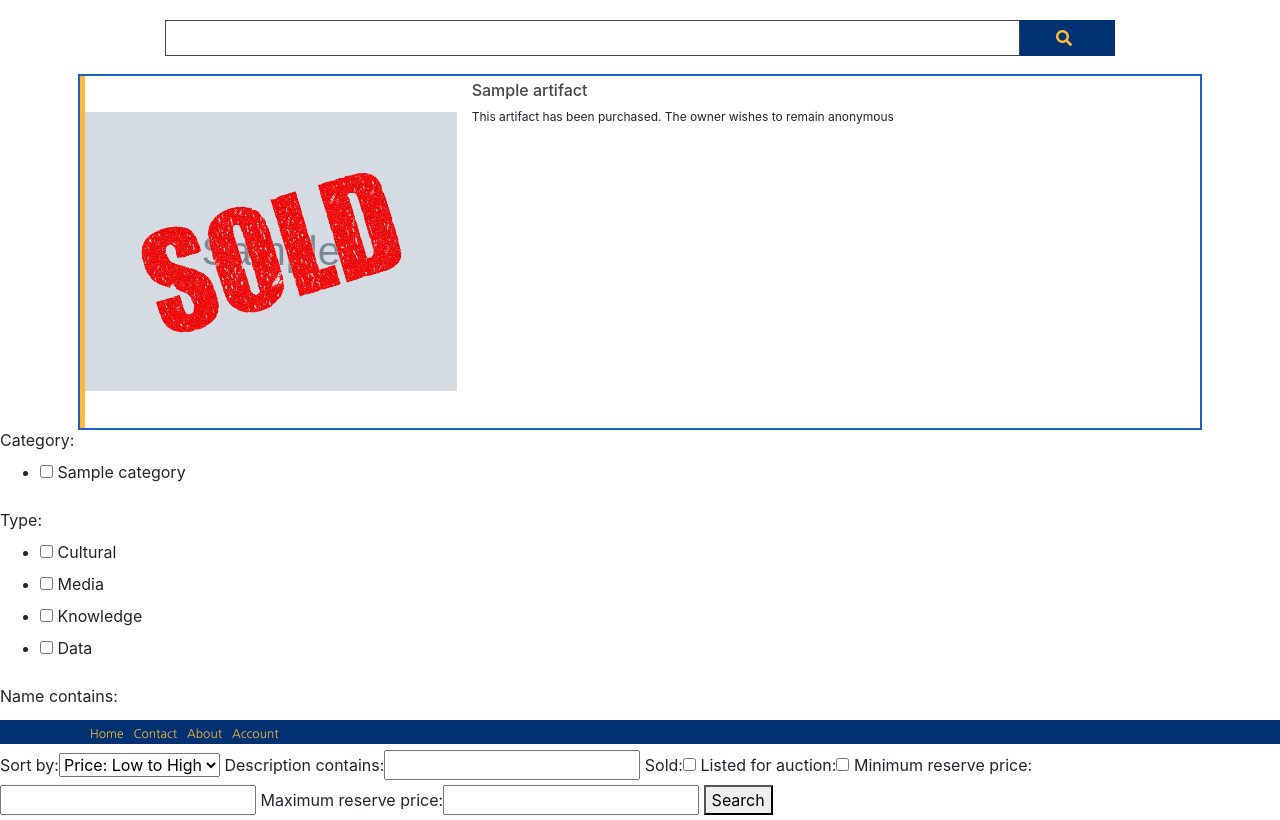
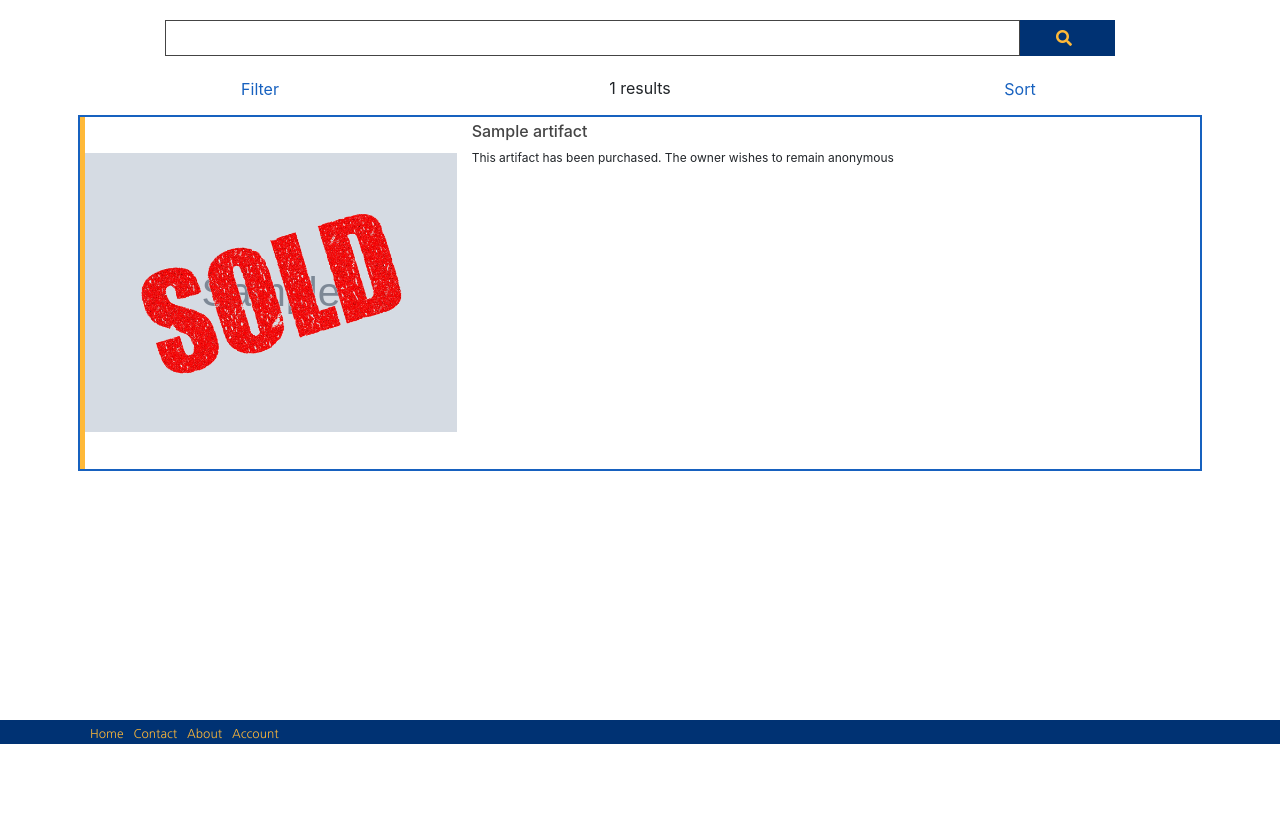
Before and after one commit to Shilldon/artifact-auction, a Django app: page /artifacts/list/ in a window 1280 px wide. Shown: the part 56-876 px from the top of the page. After the commit the page ends 800 px from the top, so only its background shows below. Run offline with Django 3.2, Linux system fonts and the light colour scheme; tables that the repository leaves empty hold one stand-in row (values such as "Sample post"); grey boxes marked "Sample" are stand-in pictures; some libraries are stand-ins or nearby versions.

Commit message:
styled search form as modal in artifacts.html

```diff
--- a/artifacts/templates/artifacts.html
+++ b/artifacts/templates/artifacts.html
@@ -10,31 +10,47 @@
 {% block content %}
 <section class="container">
 <form method="POST">
-    {% csrf_token %}
     <div class="row search-bar-container">
         <div class="col-9 offset-1 search-bar">
-            {% render_field search_form.name%}
-
+            {% csrf_token %}
+            {% render_field search_form.name %}
+            {{ search_form.sort_by.as_hidden }}
+            {{ search_form.sold.as_hidden }}
+            {{ search_form.in_auction.as_hidden }}
+            {{ search_form.category.as_hidden }}
+            {{ search_form.type.as_hidden }}
+            {{ search_form.min_buy_now_price.as_hidden }}
+            {{ search_form.max_buy_now_price.as_hidden }}
         </div>
         <div class="col-1 search-icon text-center align-middle" >
             <button type="submit"><span class=" "><i class="fas fa-search"></i></span></button>
         </div>
     </div>
 </form>
+<div class="row search-options">
+        <div class="col-4 text-center">
+            <button data-toggle="modal" data-target="#filterModal">Filter
+        </div>
+        <div class="col-4 text-center">
+            {{ artifacts_list|length }} results
+        </div>
+        <div class="col-4 text-center">
+             <button data-toggle="modal" data-target="#sortModal">Sort</button>
+        </div>
+    </div>
+
 </section>
 <div class="container" >
 {% for artifact in artifacts_list %}
     <div class="row h-100 styled-box artifact-information" style="margin: 15px -5px 0 -5px; padding:5px 0 5px 0">
-
         <div class="auction-artifactid" data-artifactid="{{ artifact.id }}"></div>
         <div class="col-4 artifact-image text-center my-auto img-fluid" style="background-image: url('{{ MEDIA_URL }}{{ artifact.image }}');">
-        {% if artifact.sold is True %}
+            {% if artifact.sold is True %}
             <a href="{% url 'display_artifact' id=artifact.id %}"><img class="img-fluid my-auto" src="/media/images/sold.png"></img></a>
-        {%else %}
+            {%else %}
             <a style="display:block; height:100px; width:100px;" href="{% url 'display_artifact' id=artifact.id %}"></a>
-        {% endif %}
+            {% endif %}
         </div>
-
         <div class="col-8">
             <h4><a href="{% url 'display_artifact' id=artifact.id %}"><span>{{ artifact.name }}</span></a></h4>
             {% if artifact.sold is True %}
@@ -69,12 +85,110 @@
 </a>
 {% endfor %}
 </div>
+<!--
+<div>
 
-<div>
 <form method="POST">
     {% csrf_token %}
     {{ search_form | as_bootstrap }}
     <button type="submit">Search</button>
 </form>
 </div>
+-->
 {% endblock %}
+
+{% block modal %}
+<div class="modal fade" id="filterModal" tabindex="-1" role="dialog">
+    <div class="modal-dialog modal-full" role="document">
+        <div class="modal-content">
+            <div class="modal-header">
+                <h5 class="modal-title">Filter results</h5>
+                <button type="button" class="close" data-dismiss="modal" aria-label="Close">
+                  <span aria-hidden="true">&times;</span>
+                </button>
+            </div>
+            <div class="modal-body">
+                <form method="POST">
+                {% csrf_token %}
+                {{ search_form.name.as_hidden }}
+                {{ search_form.sort_by.as_hidden }}
+                <div class="container">
+                    <div class="row">
+                        <div class="col-12">
+                            <span>Description contains:</span>
+                            {% render_field search_form.description %}
+                        </div>
+                    </div>
+                    <div class="row">
+                        <div class="col-8">
+                            <span>Sold</span>
+                        </div>
+                        <div class="col-2">
+                            {% render_field search_form.sold %}
+                        </div>
+                    </div>
+                    <div class="row">
+                        <div class="col-8">
+                            <span>Listed for auction</span>
+                        </div>
+                        <div class="col-2">
+                            {% render_field search_form.in_auction %}
+                        </div>
+                    </div>
+                    <div class="row">
+                        <div class="col-8">
+                            <span>Categories</span>
+                        </div>
+                        <div class="col-2">
+                            <span class="collapse-button" data-toggle="collapse" data-target="#categoriesCollapse"><i class="fas fa-caret-down"></i></span>
+                        </div>
+                    </div>
+                    <div class="collapse" id="categoriesCollapse">
+                        <div class="row">
+                            <div class="col-12">
+                                {% render_field search_form.category %}
+                            </div>
+                        </div>
+                    </div>
+                    <div class="row">
+                        <div class="col-8">
+                            <span>Type</span>
+                        </div>
+                        <div class="col-2">
+                            <span class="collapse-button" data-toggle="collapse" data-target="#typesCollapse"><i class="fas fa-caret-down"></i></span>
+                        </div>
+                    </div>
+                    <div class="collapse" id="typesCollapse">
+                        <div class="row">
+                            <div class="col-12">
+                                {% render_field search_form.type %}
+                            </div>
+                        </div>
+                    </div>
+                    <div class="row">
+                        <div class="col-12">
+                            <span>Reserve price</span>
+                        </div>
+                    </div>
+                    <div class="row">
+                        <div class="col-6">
+                            <label for="min_buy_now_price" style="font-size: 0.75rem">Minimum</label>
+                            {% render_field search_form.min_buy_now_price %}
+                        </div>
+                        <div class="col-6">
+                            <label for="max_buy_now_price" style="font-size: 0.75rem">Maximum</label>
+                            {% render_field search_form.max_buy_now_price %}
+                        </div>
+                    </div>
+                    <div class="row">
+                        <div class="col-12 text-center">
+                            <button class="btn" type="submit">Filter</button>
+                        </div>
+                    </div>
+                </div>
+                </form>
+            </div>
+        </div>
+    </div>
+</div>
+{% endblock %}
--- a/home/templates/index.html
+++ b/home/templates/index.html
@@ -39,7 +39,7 @@
                 </div>
                 {% if auctions.count > 0 %}
                 <div class="col-1 my-auto" >
-                    <span id="options-collapse-button" data-toggle="collapse" data-target="#auctions-collapse"><i class="fas fa-caret-down"></i></span>
+                    <span class="collapse-button" data-toggle="collapse" data-target="#auctions-collapse"><i class="fas fa-caret-down"></i></span>
                 </div>
                 {% endif %}
             </div>
--- a/search/forms.py
+++ b/search/forms.py
@@ -1,4 +1,5 @@
 from django import forms
+from django.db import models
 from decimal import Decimal
 from artifacts.models import Category
 
@@ -7,9 +8,9 @@ class SearchArtifactsForm(forms.Form):
     queryset = Category.objects.all()
     CATEGORY_CHOICES = [ (int(category.id), category.name) for category in queryset]
 
-    default_category_choices = {}
+    default_category_choices = []
     for category in CATEGORY_CHOICES:
-        default_category_choices[category[0]] = True
+        default_category_choices.append(category[0])
 
     TYPE_CHOICES = [
         ('CULTURAL', "Cultural"),
@@ -18,9 +19,9 @@ class SearchArtifactsForm(forms.Form):
         ('DATA', "Data")
     ]
 
-    default_type_choices={}
+    default_type_choices=[]
     for type in TYPE_CHOICES:
-        default_type_choices[type[0]] = True
+        default_type_choices.append(type[0])
 
     SORT_CHOICES = [
         (1, "Price: Low to High"),
@@ -29,15 +30,14 @@ class SearchArtifactsForm(forms.Form):
         (4, "Name: Z to A")
     ]
 
-
     name = forms.CharField(label="Name contains:", required=False, widget=forms.Textarea(attrs= { 'cols':200,'rows':1, 'style': 'width:100%; outline:none; border:none; resize: none;' }))
-    sort_by = forms.ChoiceField(label='Sort by:', choices=SORT_CHOICES, required=False)
-    description = forms.CharField(label="Description contains:", required=False)
+    sort_by = forms.ChoiceField(label='Sort by:', choices=SORT_CHOICES, initial=3, required=False)
+    description = forms.CharField(label="Description contains:", initial="", required=False)
     sold = forms.BooleanField(initial=False, required=False)
     in_auction = forms.BooleanField(label="Listed for auction", initial=False, required=False)
     category = forms.MultipleChoiceField(choices=CATEGORY_CHOICES, widget=forms.CheckboxSelectMultiple, required=False, initial=default_category_choices)
     type = forms.MultipleChoiceField(choices=TYPE_CHOICES, widget=forms.CheckboxSelectMultiple, required=False, initial=default_type_choices)
-    min_buy_now_price=forms.DecimalField(label="Minimum reserve price", decimal_places=2, required=False)
+    min_buy_now_price=forms.DecimalField(decimal_places=2, required=False)
     max_buy_now_price=forms.DecimalField(label="Maximum reserve price", decimal_places=2, required=False)
 
     def clean(self):
--- a/static/css/custom.css
+++ b/static/css/custom.css
@@ -165,6 +165,19 @@ footer {
   background-color: #003273;
   padding: 5px 7px 0 0; }
 
+.search-options button {
+  color: #1761BF;
+  outline: none;
+  background-color: transparent;
+  border: none; }
+
+#filterModal li {
+  list-style-type: None;
+  line-height: 1.5; }
+  #filterModal li label {
+    font-size: 1rem;
+    margin-bottom: 0; }
+
 .artifact-information {
   font-size: 0.75rem; }
   .artifact-information a {
--- a/static/css/custom.scss
+++ b/static/css/custom.scss
@@ -3,7 +3,8 @@ $background-color-light: #1761BF; // Light Blue
 $font-color-light: #FFB938; // Yellow
 $font-color-dark: #734D07; // Brown
 $font-color-grey: #444444; // Grey
-$font-color-blue: #003273;
+$font-color-blue: #003273; // Dark blue
+$font-color-light-blue: #1761BF; // Light blue
 $highlight-color-light: #FFB938; // Beige
 $highlight-color-dark: #734D07; // Brown
 
@@ -220,6 +221,26 @@ footer {
     padding: 5px 7px 0 0;
 }
 
+.search-options {
+    button {
+        color: $font-color-light-blue;
+        outline: none;
+        background-color: transparent;
+        border: none;
+    }
+}
+
+#filterModal {
+        li {
+            list-style-type:None;
+            line-height:1.5;
+            label {
+                font-size:1rem;
+                margin-bottom:0;
+            }
+        }
+}
+
 .artifact-information {
     font-size:0.75rem;
     a {
--- a/static/js/buttons.js
+++ b/static/js/buttons.js
@@ -1,12 +1,12 @@
-$("#options-collapse-button").click(function() {
+$(".collapse-button").click(function() {
     var collapsible=$(this).attr("data-target")
 
     if($(collapsible).hasClass("show")) {
         $("i", this).addClass("fa-caret-down");
-        $("i", this).removeClass("fa-caret-right");
+        $("i", this).removeClass("fa-caret-up");
     }
     else {
-        $("i", this).addClass("fa-caret-right");
+        $("i", this).addClass("fa-caret-up");
         $("i", this).removeClass("fa-caret-down");
 
     }
--- a/templates/base.html
+++ b/templates/base.html
@@ -112,19 +112,6 @@
             </div>
         </div>
     </footer>
-</body>
-
-<!--
-{% if messages %}
-<div class="alert alert-success">
-    <div class="messages">
-        {% for message in messages %} {{ message }} {% endfor %}
-    </div>
-</div>
-{% endif %}
--->
-
-
 
 <!-- modals -->
 <div class="modal fade" id="modalMenu" tabindex="-1" role="dialog">
@@ -174,4 +161,11 @@
     </div>
 </div>
 
+{% block modal %} {% endblock %}
+
+</body>
+
+
+
+
 </html>
```
Also changed, not shown: search/views.py (+5 -2 lines), 1 other file.
